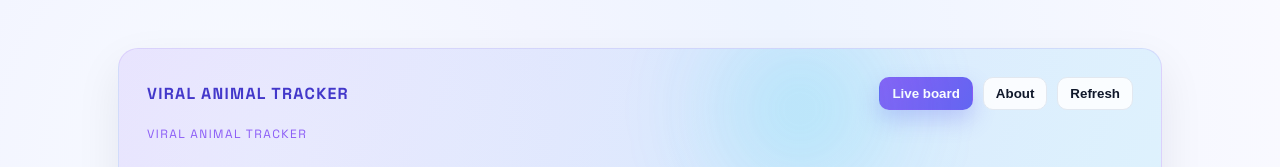
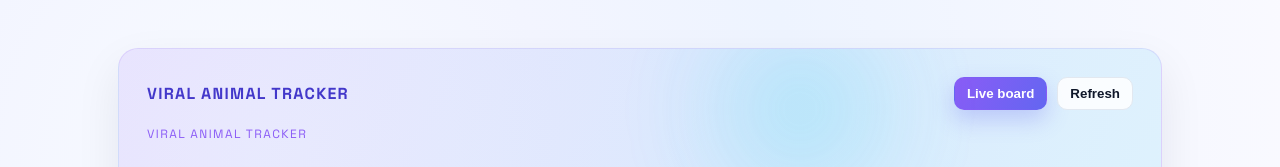
Before and after one commit to ankygautam/44, a React (Vite) app in the folder frontend/: page / in a window 1280 px wide. Shown: the top 167 px of the page. Built offline with nearby package versions, Linux system fonts and the light colour scheme; no server answers.

Commit message:
Remove About button from hero nav

```diff
--- a/frontend/src/App.tsx
+++ b/frontend/src/App.tsx
@@ -13,9 +13,6 @@ function App() {
           <div className="hero-nav">
             <button className={view === 'live' ? 'nav-btn active' : 'nav-btn'} onClick={() => setView('live')}>
               Live board
-            </button>
-            <button className={view === 'about' ? 'nav-btn active' : 'nav-btn'} onClick={() => setView('about')}>
-              About
             </button>
             <button className="nav-btn" onClick={() => window.location.reload()}>
               Refresh
```
